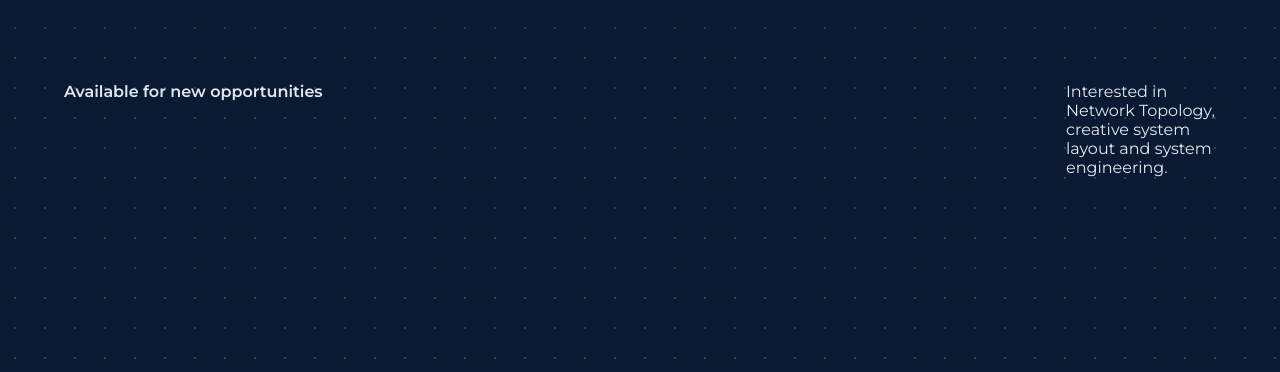
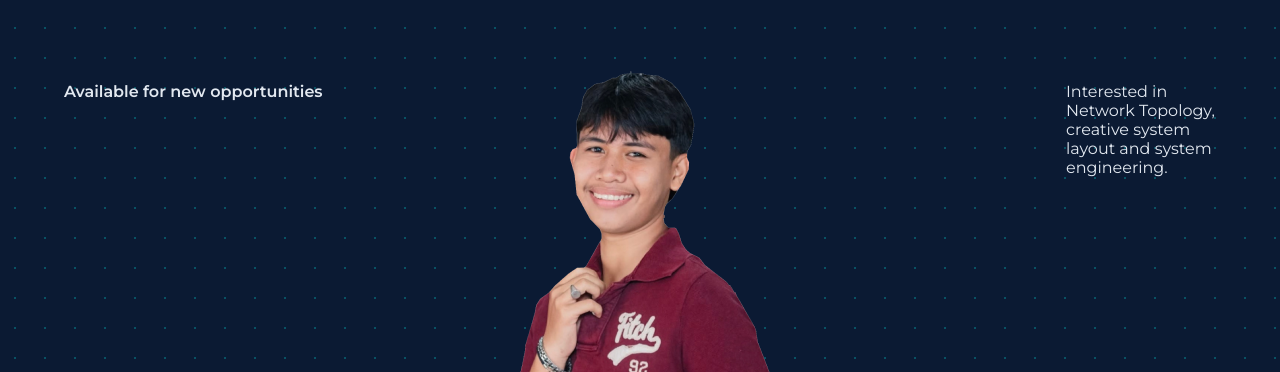
Before and after one commit to 2601103146-eng/My-website1.github.io, a plain HTML site: page index.html in a window 1280 px wide. Shown: the part 243-615 px from the top of the page. Drawn offline with nearby package versions, Linux system fonts and the light colour scheme.

Commit message:
Update index.html

```diff
--- a/index.html
+++ b/index.html
@@ -54,7 +54,7 @@
 
         <!-- Profile picture -->
         <div class="profile-image">
-            <img src="assets\home.png" alt="My profile picture">
+            <img src="home.png" alt="My profile picture">
         </div>
 
         <!-- Left description -->
```
